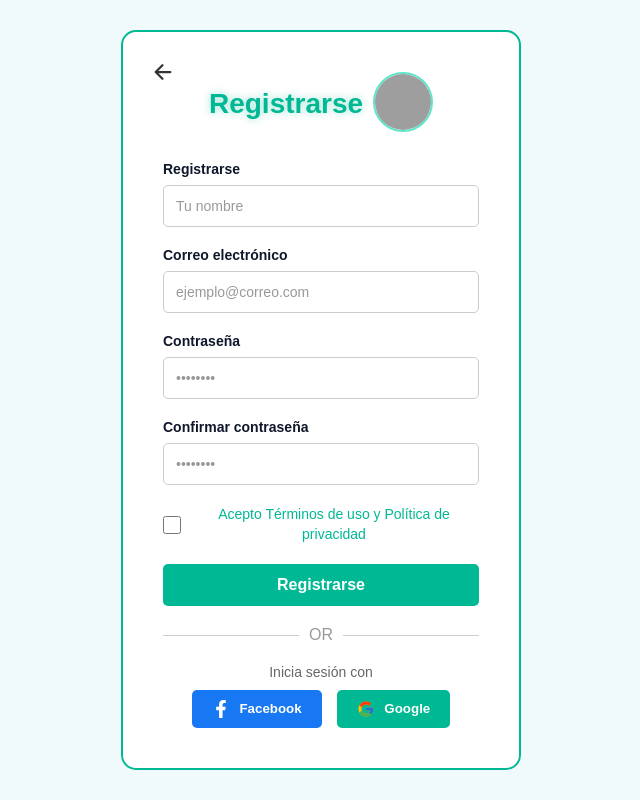
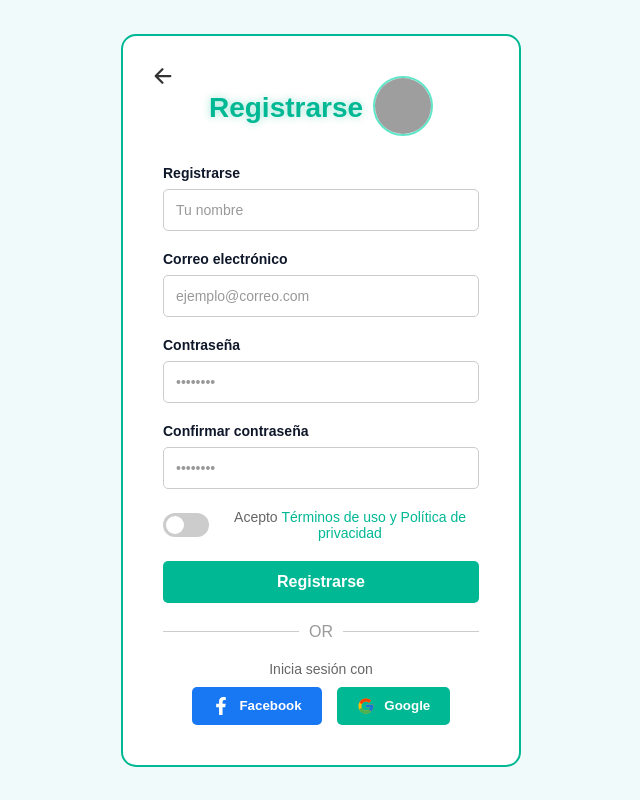
Before and after one commit to kensarusi/EduAirControl, a React (Vite) app in the folder Web/Front-End/: page /signup in a window 1280 px wide. Shown: the whole page, without its empty margins (319-959 px from the left). Built offline with nearby package versions, Linux system fonts and the light colour scheme; grey boxes are pictures that could not be loaded.

Commit message:
Terms of Use and Privacy Policy arrangement in modal and languages

```diff
--- a/Web/Front-End/src/components/forms/SignUpForm.jsx
+++ b/Web/Front-End/src/components/forms/SignUpForm.jsx
@@ -10,6 +10,7 @@ function SignUpForm() {
   const [password, setPassword] = useState('')
   const [confirmPassword, setConfirmPassword] = useState('')
   const [acceptTerms, setAcceptTerms] = useState(false)
+  const [showTerms, setShowTerms] = useState(false)
 
   const navigate = useNavigate()
   const { t } = useTranslation()
@@ -32,6 +33,7 @@ function SignUpForm() {
   }
 
   return (
+  <>
     <form onSubmit={handleSubmit}>
       <Input
         label={t('signup.title')}
@@ -66,13 +68,27 @@ function SignUpForm() {
       />
 
       <div className="terms">
-        <label className="terms-label">
+        <label className="terms-toggle">
           <input
             type="checkbox"
             checked={acceptTerms}
             onChange={(e) => setAcceptTerms(e.target.checked)}
           />
-          <span>{t('signup.fullTermsText')}</span>
+
+          <span className="toggle-slider"></span>
+
+          <span className="terms-text">
+            {t('signup.accept')}{' '}
+            <span
+              className="terms-link"
+              onClick={(e) => {
+                e.preventDefault()
+                setShowTerms(true)
+              }}
+            >
+              {t('signup.terms')}
+            </span>
+          </span>
         </label>
       </div>
 
@@ -80,7 +96,38 @@ function SignUpForm() {
         {t('signup.signUpBtn')}
       </button>
     </form>
-  )
+
+    {showTerms && (
+      <div
+        className="terms-modal-overlay"
+        onClick={() => setShowTerms(false)}
+      >
+        <div
+          className="terms-modal"
+          onClick={(e) => e.stopPropagation()}
+        >
+          <h2>{t('signup.termsTitle')}</h2>
+
+          <div className="terms-content">
+            <p>{t('signup.termsIntro')}</p>
+
+            <ul>
+              <li>{t('signup.term1')}</li>
+              <li>{t('signup.term2')}</li>
+              <li>{t('signup.term3')}</li>
+              <li>{t('signup.term4')}</li>
+            </ul>
+          </div>
+
+          <button onClick={() => setShowTerms(false)}>
+            {t('common.close')}
+          </button>
+        </div>
+      </div>
+    )}
+  </>
+)
+
 }
 
 export default SignUpForm
--- a/Web/Front-End/src/i18n/en.json
+++ b/Web/Front-End/src/i18n/en.json
@@ -33,10 +33,21 @@
     "placeholderEmail": "example@email.com",
     "placeholderPassword": "••••••••",
     "placeholderConfirm": "••••••••",
-    "fullTermsText": "I agree to the Terms of Use and Privacy Policy",
+   "accept": "I accept",
+    "terms": "Terms of Use and Privacy Policy",
+    "termsTitle": "Terms and Conditions",
+    "termsIntro": "By signing up for the platform, you agree to the following:",
+    "term1": "The responsible use of the application and its functionalities.",
+    "term2": "The processing of your personal data in accordance with our privacy policy.",
+    "term3": "Not to use the platform for unauthorized or illegal purposes.",
+    "term4": "That the information provided is accurate and up to date.",
     "signUpBtn": "Sign Up",
     "passwordMismatch": "Passwords do not match!",
     "mustAgreeTerms": "You must agree to the Terms and Conditions"
+  },
+
+   "common": {
+    "close": "Close"
   },
 
   "forgotPassword": {
--- a/Web/Front-End/src/i18n/es.json
+++ b/Web/Front-End/src/i18n/es.json
@@ -33,10 +33,21 @@
     "placeholderEmail": "ejemplo@correo.com",
     "placeholderPassword": "••••••••",
     "placeholderConfirm": "••••••••",
-    "fullTermsText": "Acepto Términos de uso y Política de privacidad",
+    "accept": "Acepto",
+    "terms": "Términos de uso y Política de privacidad",
+    "termsTitle": "Términos y Condiciones",
+    "termsIntro": "Al registrarte en la plataforma, aceptas lo siguiente:",
+    "term1": "El uso responsable de la aplicación y sus funcionalidades.",
+    "term2": "El tratamiento de tus datos personales conforme a nuestra política de privacidad.",
+    "term3": "No utilizar la plataforma con fines indebidos o ilegales.",
+    "term4": "Que la información proporcionada es verídica y actualizada.",
     "signUpBtn": "Registrarse",
     "passwordMismatch": "¡Las contraseñas no coinciden!",
     "mustAgreeTerms": "Debes aceptar los Términos y Condiciones"
+  },
+
+   "common": {
+    "close": "Cerrar"
   },
 
   "forgotPassword": {
@@ -60,6 +71,7 @@
     "confirmBtn": "Confirmar cambio",
     "mismatch": "¡Las contraseñas no coinciden!"
   },
+
   "terms": {
     "title": "Términos y Condiciones",
     "intro": "Al acceder y usar EduAirControl, aceptas cumplir con los siguientes términos:",
@@ -71,6 +83,7 @@
     "footer2": "Al hacer clic en \"Aceptar\", confirmas que has leído y aceptado estos Términos y Condiciones.",
     "acceptBtn": "ACEPTAR"
   },
+
   "dashboard": {
     "clickDetails": "Click Para Ver Detalles",
     "idealRange": "Rango ideal",
@@ -282,4 +295,4 @@
     "cancel": "Cancelar",
     "save": "Guardar"
   }
-}
+  }
--- a/Web/Front-End/src/i18n/fr.json
+++ b/Web/Front-End/src/i18n/fr.json
@@ -33,11 +33,22 @@
     "placeholderEmail": "exemple@mail.com",
     "placeholderPassword": "••••••••",
     "placeholderConfirm": "••••••••",
-    "fullTermsText": "J'accepte les Conditions d'utilisation et la Politique de confidentialité",
+    "accept": "J'accepte",
+    "terms": "les conditions d'utilisation et la politique de confidentialité",
+    "termsTitle": "Conditions générales",
+    "termsIntro": "En vous inscrivant à la plateforme, vous acceptez les conditions suivantes :",
+    "term1": "L'utilisation responsable de l'application et de ses fonctionnalités.",
+    "term2": "Le traitement de vos données personnelles conformément à notre politique de confidentialité.",
+    "term3": "L'interdiction d'utiliser la plateforme à des fins non autorisées ou illégales.",
+    "term4": "Le fait que les informations fournies soient exactes et à jour.",
     "signUpBtn": "S'inscrire",
     "passwordMismatch": "Les mots de passe ne correspondent pas !",
     "mustAgreeTerms": "Vous devez accepter les Conditions générales"
   },
+    "common": {
+      "close": "Fermer"
+    },
+
   "forgotPassword": {
     "title": "Mot de passe oublié",
     "description": "Entrez votre adresse e-mail et nous vous enverrons un code de récupération.",
--- a/Web/Front-End/src/i18n/pt.json
+++ b/Web/Front-End/src/i18n/pt.json
@@ -33,11 +33,23 @@
     "placeholderEmail": "exemplo@e-mail.com",
     "placeholderPassword": "••••••••",
     "placeholderConfirm": "••••••••",
-    "fullTermsText": "Aceito os Termos de Uso e a Política de Privacidade",
+    "accept": "aceito",
+    "terms": "Termos de Uso e Política de Privacidade",
+    "termsTitle": "Termos e Condições",
+    "termsIntro": "Ao registrarse na plataforma, você concorda com os seguintes termos:",
+    "term1": "O uso responsável da aplicação e de suas funcionalidades.",
+    "term2": "O tratamento dos seus dados pessoais de acordo com a nossa política de privacidade.",
+    "term3": "Não utilizar a plataforma para fins não autorizados ou ilegais.",
+    "term4": "Que as informações fornecidas sejam precisas e atualizadas.",
     "signUpBtn": "Cadastrar-se",
     "passwordMismatch": "As senhas não coincidem!",
     "mustAgreeTerms": "Você deve aceitar os Termos e Condições"
   },
+
+    "common": {
+      "close": "Fechar"
+    },
+
   "forgotPassword": {
     "title": "Esqueci minha senha",
     "description": "Digite seu e-mail e enviaremos um código de recuperação.",
--- a/Web/Front-End/src/screens/app/SettingsScreen.jsx
+++ b/Web/Front-End/src/screens/app/SettingsScreen.jsx
@@ -459,7 +459,7 @@ const [passwordData, setPasswordData] = useState({
               <>
                 <h3>📋 {t('settings.helpTerms')}</h3>
                 <div className="help-modal-body help-modal-scroll">
-                <p>{t('settings.terms.Intro')}</p>
+                  <p>{t('settings.terms.intro')}</p>
                   <ul>
                    <li>{t('settings.terms.li1')}</li>
                     <li>{t('settings.terms.li2')}</li>
--- a/Web/Front-End/src/styles/auth/SignUp.css
+++ b/Web/Front-End/src/styles/auth/SignUp.css
@@ -33,30 +33,121 @@
   justify-content: flex-start;
 }
 
-.terms-label {
+/* CONTENEDOR */
+.terms-toggle {
   display: flex;
   align-items: center;
-  gap: 8px;
-  font-size: 14px;
-  color: var(--text-secondary);
-  line-height: 1.4;
+  gap: 12px;
+  cursor: pointer;
 }
 
-.terms-label input[type="checkbox"] {
-  width: 18px;
-  height: 18px;
-  accent-color: var(--accent);
-  cursor: pointer;
+/* OCULTAR CHECKBOX REAL */
+.terms-toggle input {
+  display: none;
+}
+
+/* FONDO DEL TOGGLE */
+.toggle-slider {
+  position: relative;
+  width: 46px;
+  height: 24px;
+  background-color: #ccc;
+  border-radius: 50px;
+  transition: 0.3s;
   flex-shrink: 0;
 }
 
-.terms-label span {
+/* CÍRCULO */
+.toggle-slider::before {
+  content: "";
+  position: absolute;
+  width: 18px;
+  height: 18px;
+  left: 3px;
+  top: 3px;
+  background: white;
+  border-radius: 50%;
+  transition: 0.3s;
+}
+
+/* ESTADO ACTIVADO */
+.terms-toggle input:checked + .toggle-slider {
+  background-color: var(--accent);
+}
+
+.terms-toggle input:checked + .toggle-slider::before {
+  transform: translateX(22px);
+}
+
+/* TEXTO */
+.terms-text {
+  font-size: 14px;
+  color: var(--text-secondary);
+}
+
+/* LINK */
+.terms-link {
   color: var(--accent);
+  font-weight: 500;
+}
+
+.toggle-slider:active::before {
+  width: 24px;
+}
+
+/* FONDO OSCURO */
+.terms-modal-overlay {
+  position: fixed;
+  inset: 0;
+  background: rgba(0,0,0,0.5);
+  display: flex;
+  align-items: center;
+  justify-content: center;
+  z-index: 2000;
+}
+
+/* CAJA */
+.terms-modal {
+  background: var(--bg-card);
+  color: var(--text-primary);
+  padding: 25px;
+  border-radius: 12px;
+  width: 400px;
+  max-width: 90%;
+  box-shadow: 0 10px 30px rgba(0,0,0,0.3);
+  animation: fadeIn 0.2s ease;
+}
+
+/* BOTÓN */
+.terms-modal button {
+  margin-top: 20px;
+  padding: 10px 20px;
+  border: none;
+  background: var(--accent);
+  color: white;
+  border-radius: 6px;
   cursor: pointer;
 }
 
-.terms-label span:hover {
-  color: var(--accent-hover);
+.terms-modal button:hover {
+  background: var(--accent-hover);
+}
+
+/* ANIMACIÓN */
+@keyframes fadeIn {
+  from { opacity: 0; transform: scale(0.95); }
+  to { opacity: 1; transform: scale(1); }
+}
+
+.terms-content ul {
+  margin-top: 10px;
+  padding-left: 18px;
+}
+
+.terms-content li {
+  margin-bottom: 8px;
+  color: var(--text-secondary);
+  font-size: 14px;
 }
 
 /* Botón Sign Up */
```
